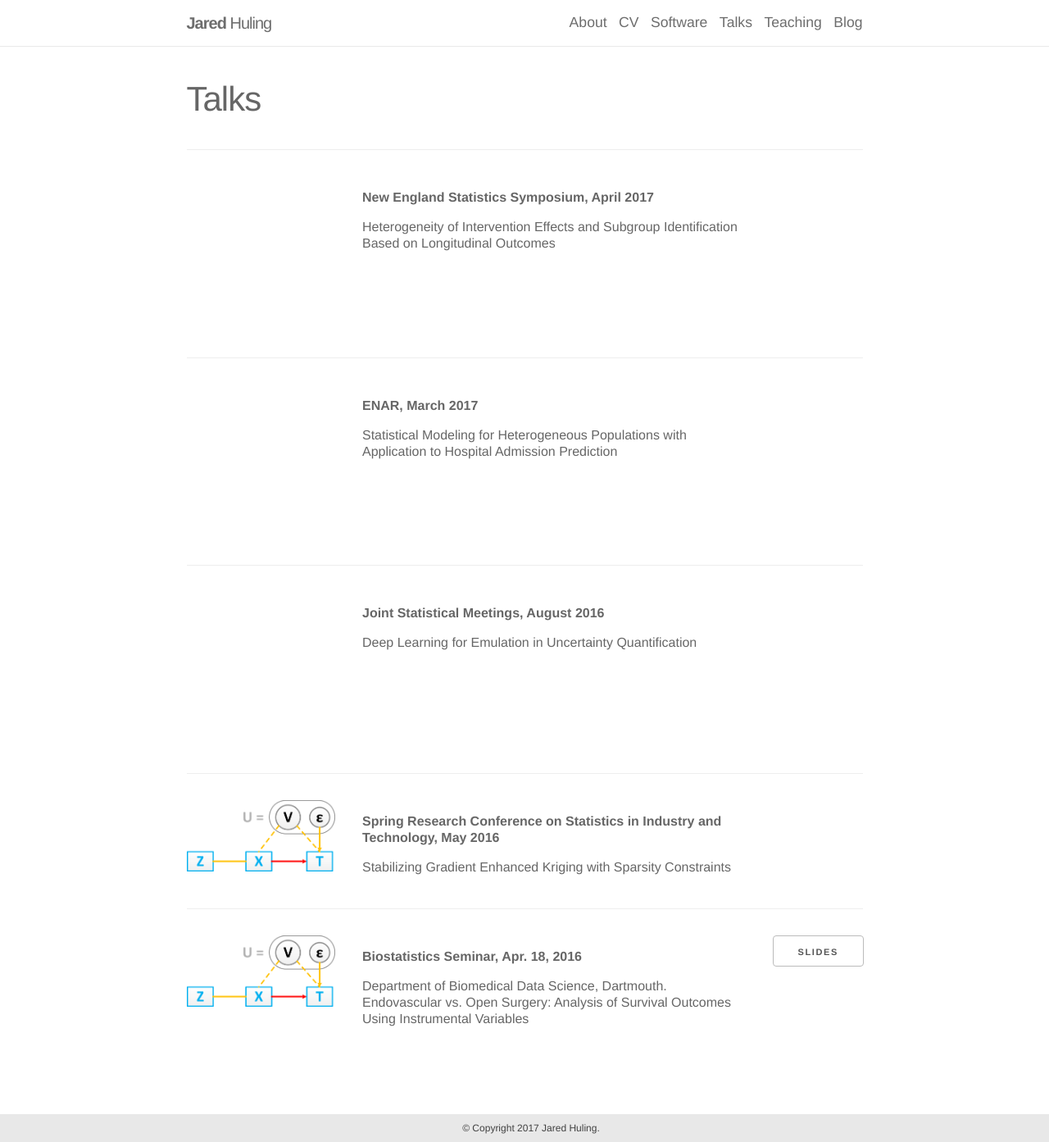
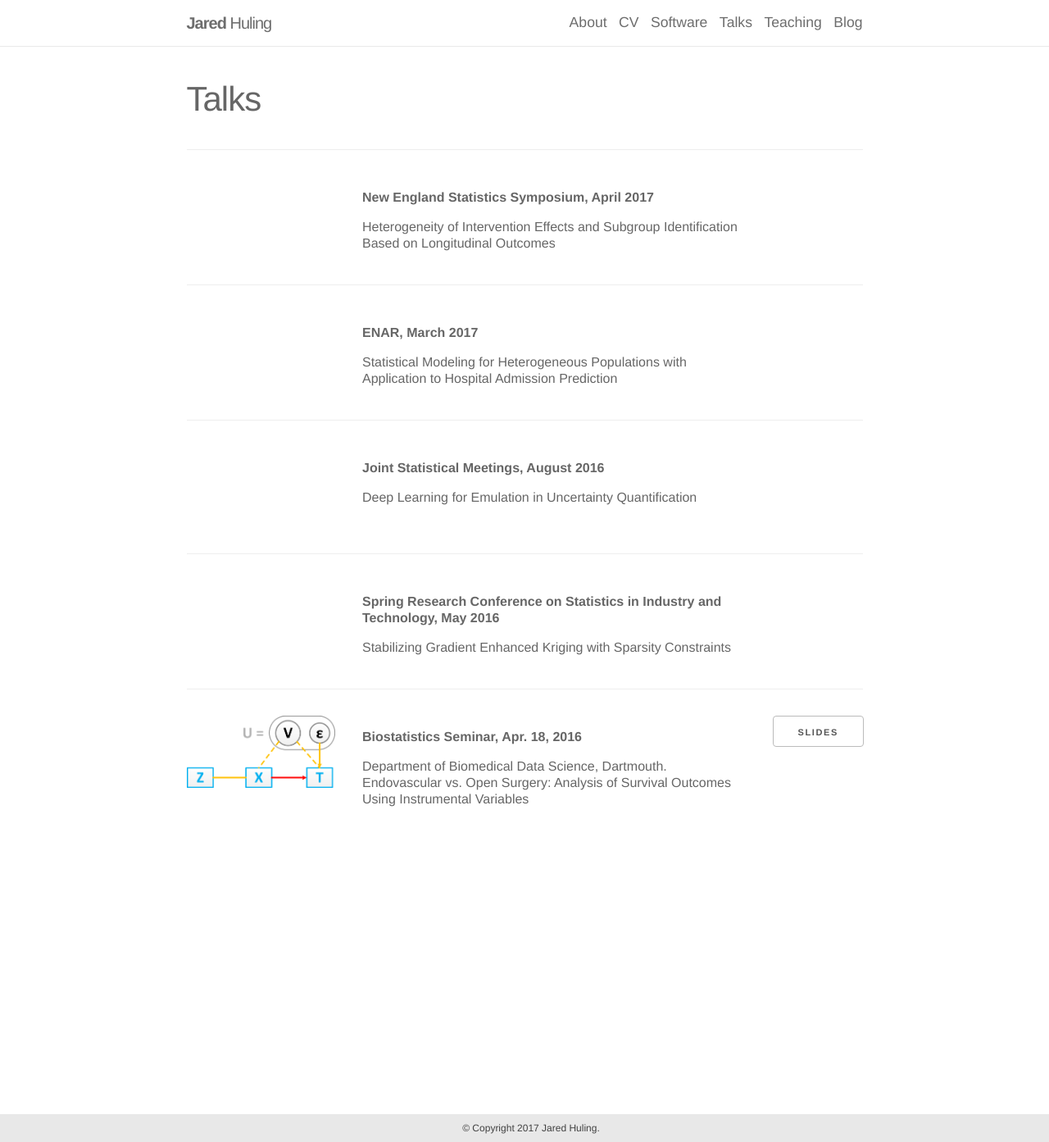
Before and after one commit to jaredhuling/jaredhuling.github.io, a Jekyll site: the page built from _pages/talks.md, in a window 1280 px wide and 1393 px high. Shown: the whole window at 82% size. Built offline with Jekyll 4.4.1, drawn with Linux system fonts in a browser that asks for light colours; nearby versions of some CDN libraries.

Commit message:
typo fix

```diff
--- a/_pages/talks.md
+++ b/_pages/talks.md
@@ -9,7 +9,7 @@ title: Talks
     <div class="row">
 
       <div class="three columns">
-        <img src="/images/talks/blank_square.png" width="100%" alt="IV" />
+        <img src="/images/talks/blank_rect.png" width="100%" alt="IV" />
       </div>
 
       <div class="seven columns">
@@ -34,7 +34,7 @@ title: Talks
     <div class="row">
 
       <div class="three columns">
-        <img src="/images/talks/blank_square.png" width="100%" alt="IV" />
+        <img src="/images/talks/blank_rect.png" width="100%" alt="IV" />
       </div>
 
       <div class="seven columns">
@@ -59,7 +59,7 @@ title: Talks
     <div class="row">
 
       <div class="three columns">
-        <img src="/images/talks/blank_square.png" width="100%" alt="IV" />
+        <img src="/images/talks/blank_rect.png" width="100%" alt="IV" />
       </div>
 
       <div class="seven columns">
@@ -83,7 +83,7 @@ title: Talks
     <div class="row">
 
       <div class="three columns">
-        <img src="/images/talks/iv_assumptions.png" width="100%" alt="IV" />
+        <img src="/images/talks/blank_rect.png" width="100%" alt="IV" />
       </div>
 
       <div class="seven columns">
```
